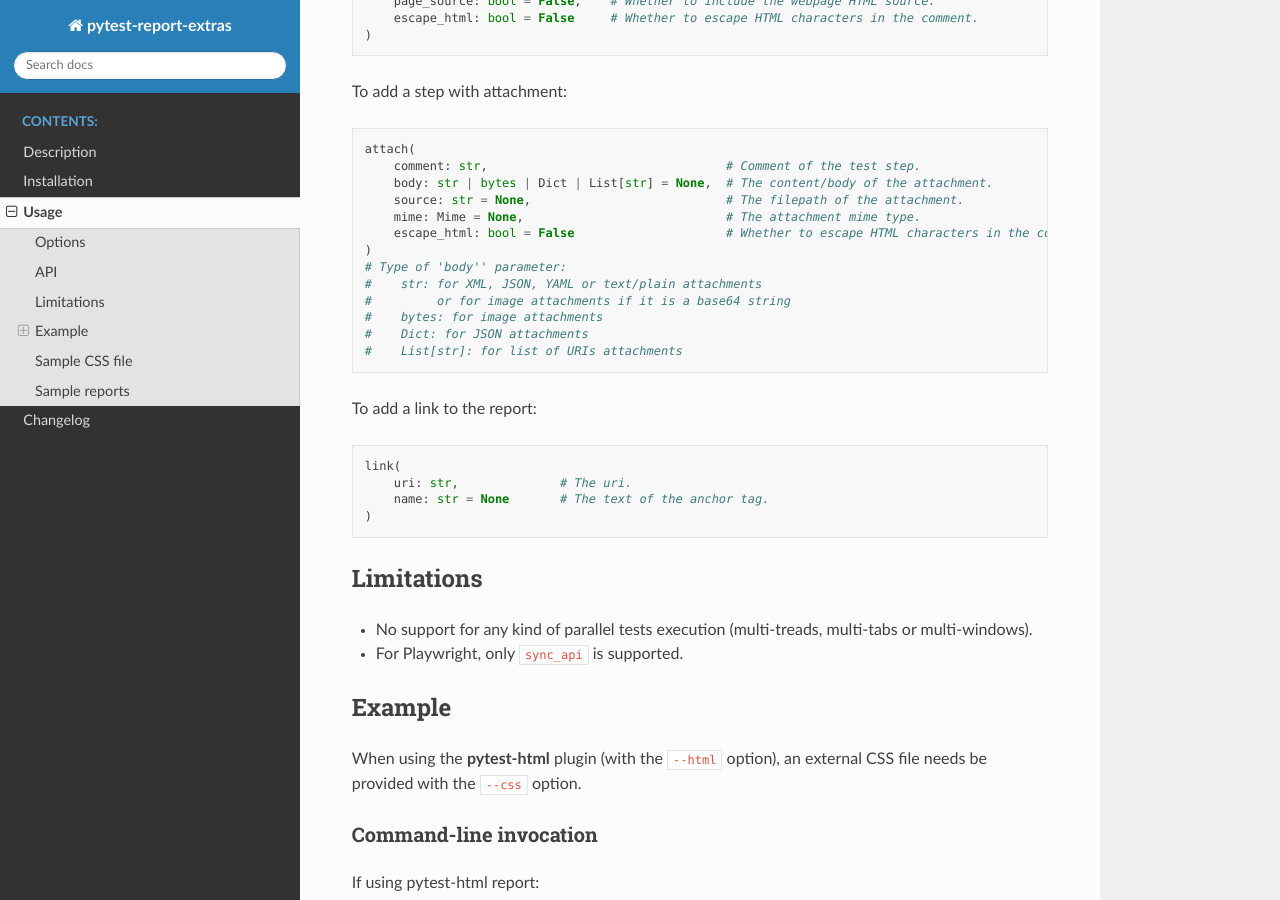
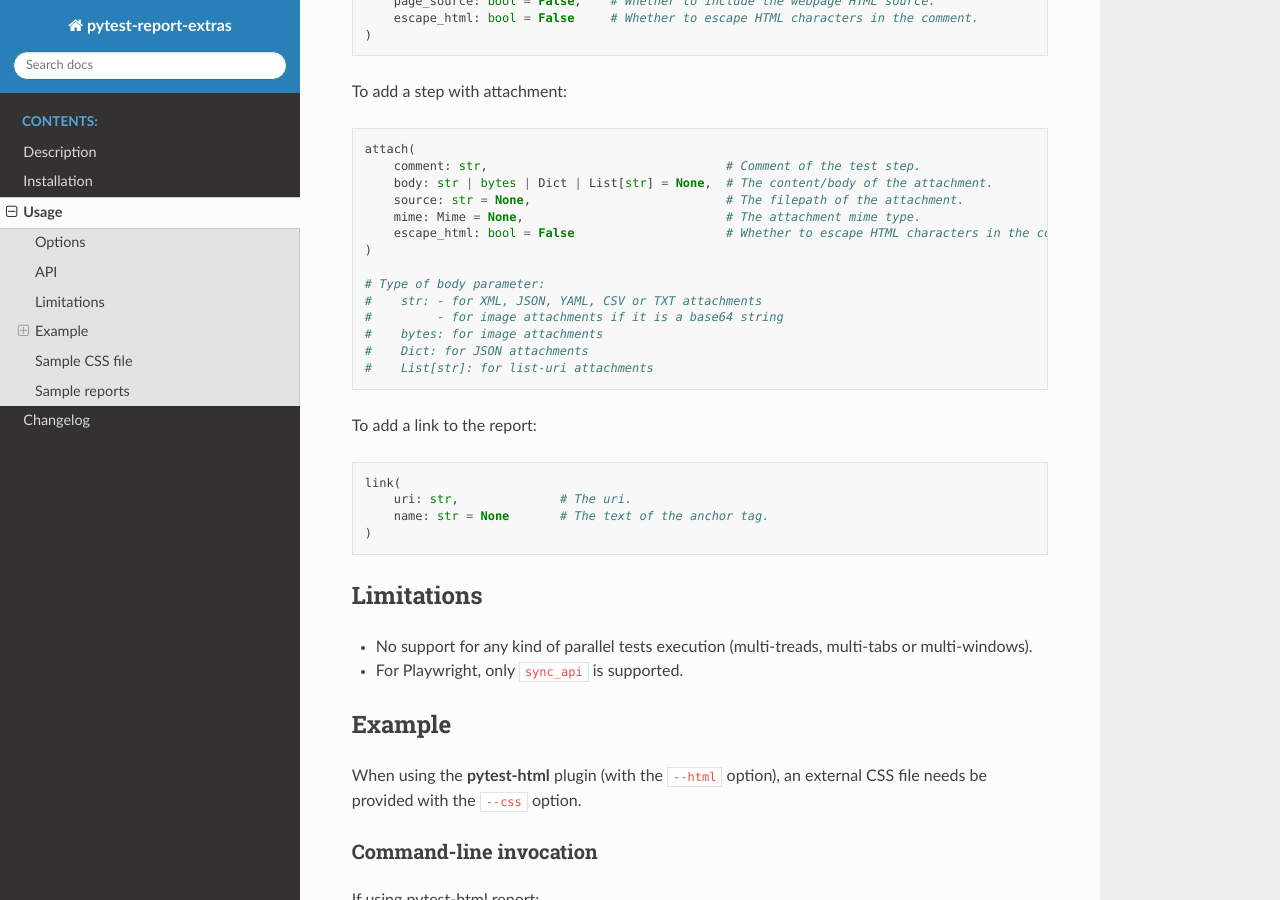
Before and after one commit to harmin-parra/pytest-report-extras, a Sphinx documentation site: the page built from docs/user_guide.rst, in a window 1280 px wide and 900 px high, scrolled down 1456 px. Built offline with Sphinx 7.4.7 and the Read the Docs theme 3.1.0, drawn with Linux system fonts in a browser that asks for light colours.

Commit message:
update docs

```diff
--- a/docs/user_guide.rst
+++ b/docs/user_guide.rst
@@ -79,12 +79,13 @@
       mime: Mime = None,                            # The attachment mime type.
       escape_html: bool = False                     # Whether to escape HTML characters in the comment.
   )
-  # Type of 'body'' parameter:
-  #    str: for XML, JSON, YAML or text/plain attachments
-  #         or for image attachments if it is a base64 string
+
+  # Type of body parameter:
+  #    str: - for XML, JSON, YAML, CSV or TXT attachments
+  #         - for image attachments if it is a base64 string
   #    bytes: for image attachments
   #    Dict: for JSON attachments
-  #    List[str]: for list of URIs attachments
+  #    List[str]: for list-uri attachments
 
 
 To add a link to the report:
```
